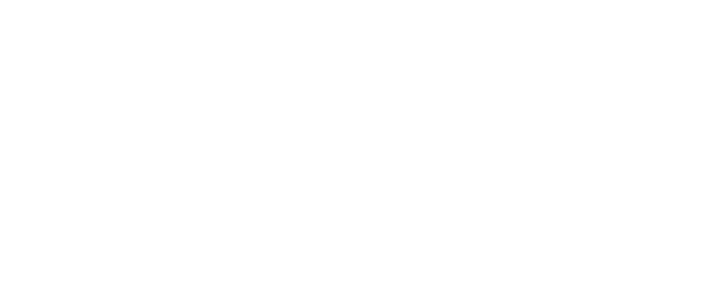
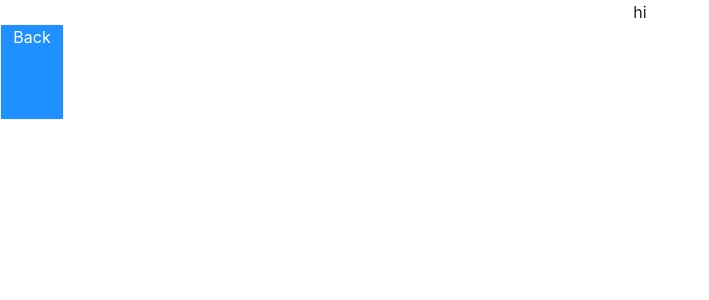
Before and after one commit to aarontcheng/Concentration-Game, a React (Create React App) app in the folder conc-game/: page / in a window 1280 px wide. Shown: the top 300 px of the page, without its empty margins (0-709 px from the left). Built offline with nearby package versions, Linux system fonts and the light colour scheme.

Commit message:
card is working

```diff
--- a/conc-game/src/App.css
+++ b/conc-game/src/App.css
@@ -2,37 +2,51 @@
   text-align: center;
 }
 
-.App-logo {
-  height: 40vmin;
-  pointer-events: none;
+
+/* Flipping card css */
+/* How do I make this work for on click? */
+/* Need it to flip when I change the class pretty much */
+.card {
+  background-color: transparent;
+  width: 64px;
+  height: 96px;
+  border: 1px solid #f1f1f1;
+  perspective: 1000px; /* Remove this if you don't want the 3D effect */
 }
 
-@media (prefers-reduced-motion: no-preference) {
-  .App-logo {
-    animation: App-logo-spin infinite 20s linear;
-  }
+/* This container is needed to position the front and back side */
+.card-inner {
+  position: relative;
+  width: 100%;
+  height: 100%;
+  text-align: center;
+  transition: transform 0.8s;
+  transform-style: preserve-3d;
 }
 
-.App-header {
-  background-color: #282c34;
-  min-height: 100vh;
-  display: flex;
-  flex-direction: column;
-  align-items: center;
-  justify-content: center;
-  font-size: calc(10px + 2vmin);
+/* Do an horizontal flip when is-flipped  */
+.card-inner.is-flipped {
+  transform: rotateY(180deg);
+}
+
+/* Position the front and back side */
+.card-back, .card-front {
+  position: absolute;
+  width: 100%;
+  height: 100%;
+  -webkit-backface-visibility: hidden; /* Safari */
+  backface-visibility: hidden;
+}
+
+/* Style the front side (fallback if image is missing) */
+.card-back {
+  background-color: dodgerblue;
   color: white;
 }
 
-.App-link {
-  color: #61dafb;
+/* Style the back side */
+.card-front {
+  background-color: #bbb;
+  color: black;
+  transform: rotateY(180deg);
 }
-
-@keyframes App-logo-spin {
-  from {
-    transform: rotate(0deg);
-  }
-  to {
-    transform: rotate(360deg);
-  }
-}
--- a/conc-game/src/App.js
+++ b/conc-game/src/App.js
@@ -1,23 +1,73 @@
-import logo from './logo.svg';
+import Jack_of_hearts from './images/64px-Jack_of_hearts.svg.png';
 import './App.css';
 import { Component } from 'react';
+import PlayingCard from './PlayingCard';
 
 class App extends Component{
+  // Need to store the first clicked card, and then have callback functions given to PlayingCards
+  // To return their code so we can compare
+
+  initialCards = {
+    0: {
+    "code": "JackRed",
+    "imagePath": Jack_of_hearts,
+    "isFlipped": false
+    }
+
+  };
 
   constructor(props)
   {
       super(props);
       this.state = {
         showRestartModal: false,
-        cards: []
+        firstCardId: -1,
+        numPairs: 0,
+        cards: this.initialCards
       };
       //No state needed for updates??
+  }
+
+  // id is the key of the card
+  handleClick = (id) => {
+    // Triple = is strict equality
+    if (this.state.firstCardId === -1){
+      this.setState({firstCardId: id});
+      return 0;
+      // If return exit code 0 to PlayingCard, they will add is-flipped to class name to flip card
+    }
+    else if (this.state.cards[id]["code"] === this.state.cards[this.state.firstCardId]["code"]){ // Matched
+      this.setState({numPairs: this.state.numPairs + 1, firstCardId: -1});
+      return 1;
+      // if return exit code 1 to PlayingCard, they will flip to front of the card until game over
+    }
+    else{ // Not a match, reset firstCardId.
+
+      // all this is just for resetting the first card selected to show back
+      let newCard = this.state.cards[this.state.firstCardId];
+      newCard["isFlipped"] = false;
+      let newCards = this.state.cards;
+      newCards[this.state.firstCardId] = newCard;
+      this.setState({cards: newCards})
+
+      // reset to choose new first card
+      this.setState({firstCardId: -1});
+
+      return 2;
+      // if return exit code 2 to PlayingCard, they will wait 3 seconds before flipping
+    }
+  }
+
+  // Function to check if number of pairs is = to constant variable of number of pairs needed to win
+  checkGameOver = () => {
+
   }
 
   render() {
   return (
     <div className="App">
-
+      hi
+      <PlayingCard id={0} card={this.state.cards[0]} callback={this.handleClick}></PlayingCard>
     </div>
   )
 }
--- a/conc-game/src/PlayingCard.js
+++ b/conc-game/src/PlayingCard.js
@@ -1,10 +1,36 @@
 import { Component } from "react";
 import './App.css';
 
+// Constructor's props will have object that has values for front and back image path, whether or not flipped, card number and color. The suite is not really necessary in concentration
+// State will also include a class name for what's displaying the card, to know when it is flipped or not
+class PlayingCard extends Component {
 
-class PlayingCard extends Component {
+    constructor(props){
+        super(props);
+        this.state={nameOfClass: "card-inner"}
+    }
+
+    handleClick = () => {
+        let code = this.props.callback(this.props.id);
+
+        if (code === 1){
+            this.setState({nameOfClass: "card-inner is-flipped"});
+        }
+    }
+
+    // Remember that react has some different names for attributes, one being class -> className
+    // isFlipped is another attribute that deals with flipping the card
     render() {
-      return <div>
+      return <div className="card" onClick={this.handleClick}>
+        <div className={this.state.nameOfClass}>
+            <div className="card-back">
+                <p>Back</p>
+            </div>
+            <div className="card-front">
+                <img src={this.props.card["imagePath"]} alt={this.props.card["code"]}></img>
+            </div>
+        </div>
+
     </div>
 
     }
```
Also changed, not shown: conc-game/src/images/64px-Jack_of_hearts.svg.png (added).
